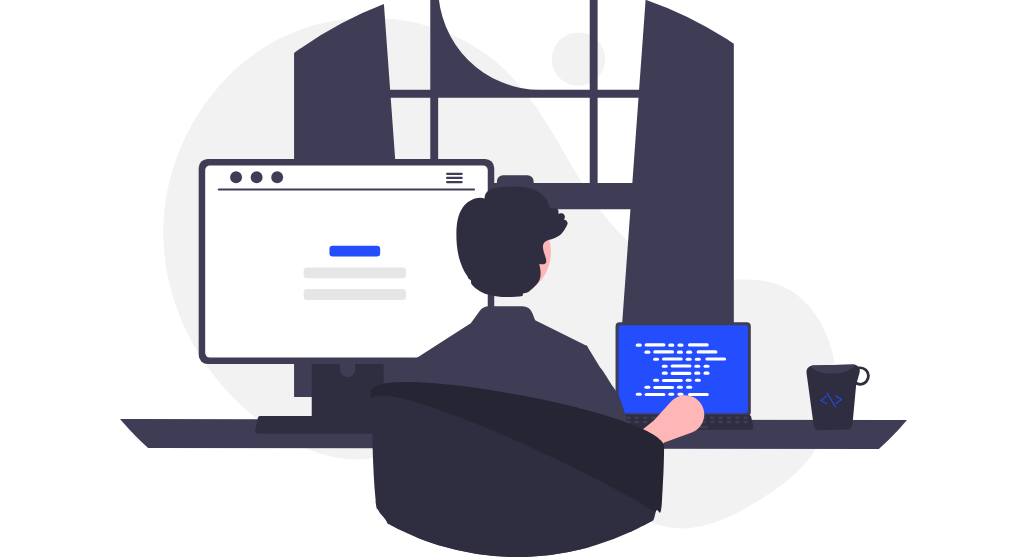
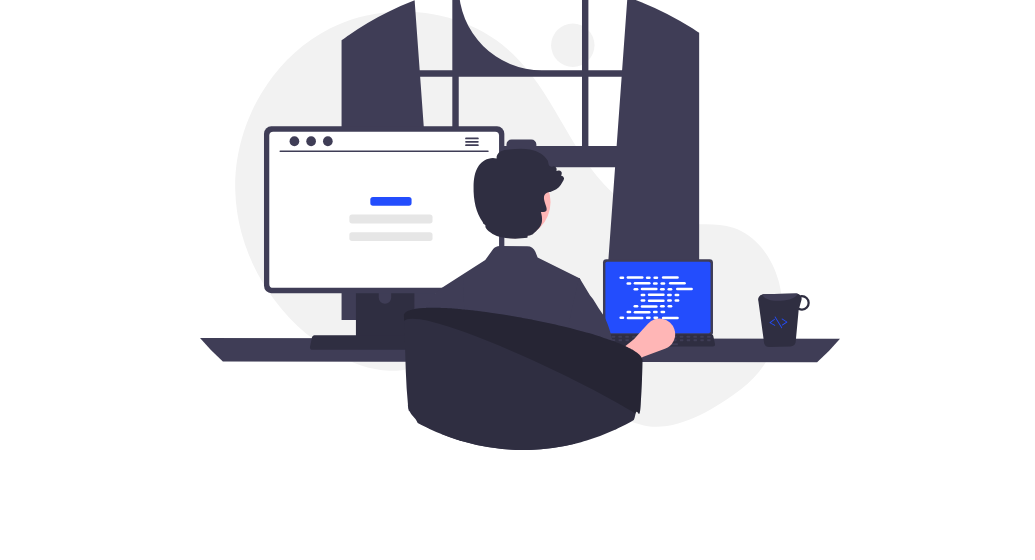
Before and after one commit to VLopez014/E-Portfolio_Practice, a plain HTML site: page index.html in a window 1280 px wide. Shown: the part 425-985 px from the top of the page, without its empty margins (120-1155 px from the left). After the commit the page ends 875 px from the top, so only its background shows below. Drawn offline with Linux system fonts and the light colour scheme.

Commit message:
added transitions when hovering over logos, centered and edited size of img

```diff
--- a/style.css
+++ b/style.css
@@ -83,6 +83,11 @@ nav {
 
 
 /* ABOUT ME */
+.about-me__info {
+  display: flex;
+  flex-direction: column;
+}
+
 .color__blue {
   color: #234dfD;
 }
@@ -136,4 +141,25 @@ nav {
   padding: 0 4px;
   margin: 0 12px;
   text-decoration: none;
+
+  transition: all 500ms ease;
 }
+
+.about-me__link:hover {
+  opacity: .6;
+  font-size: 30px;
+}
+
+.about-me__img--container {
+  width: 100%;
+  max-width: 800px;
+
+  flex: 1;
+  display: flex;
+  align-items: center;
+  justify-content: center;
+}
+
+.about-me__img {
+  width: 80%;
+}
```
